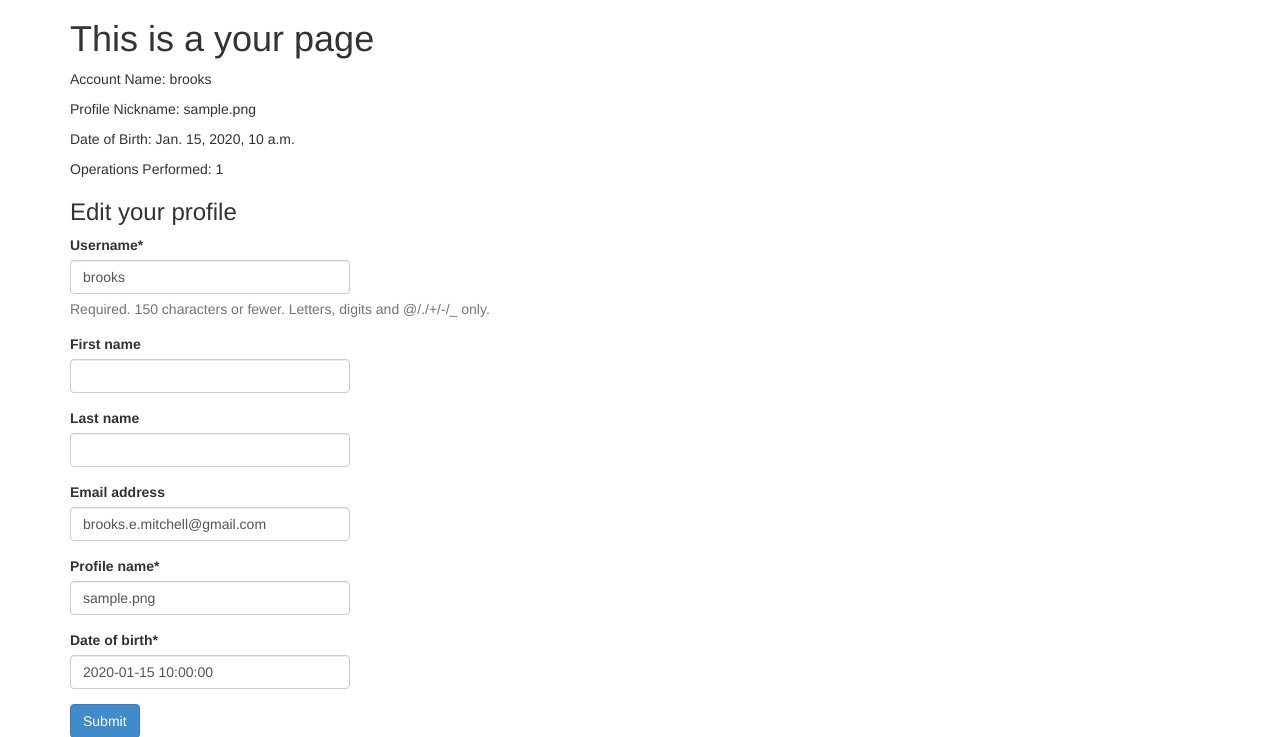
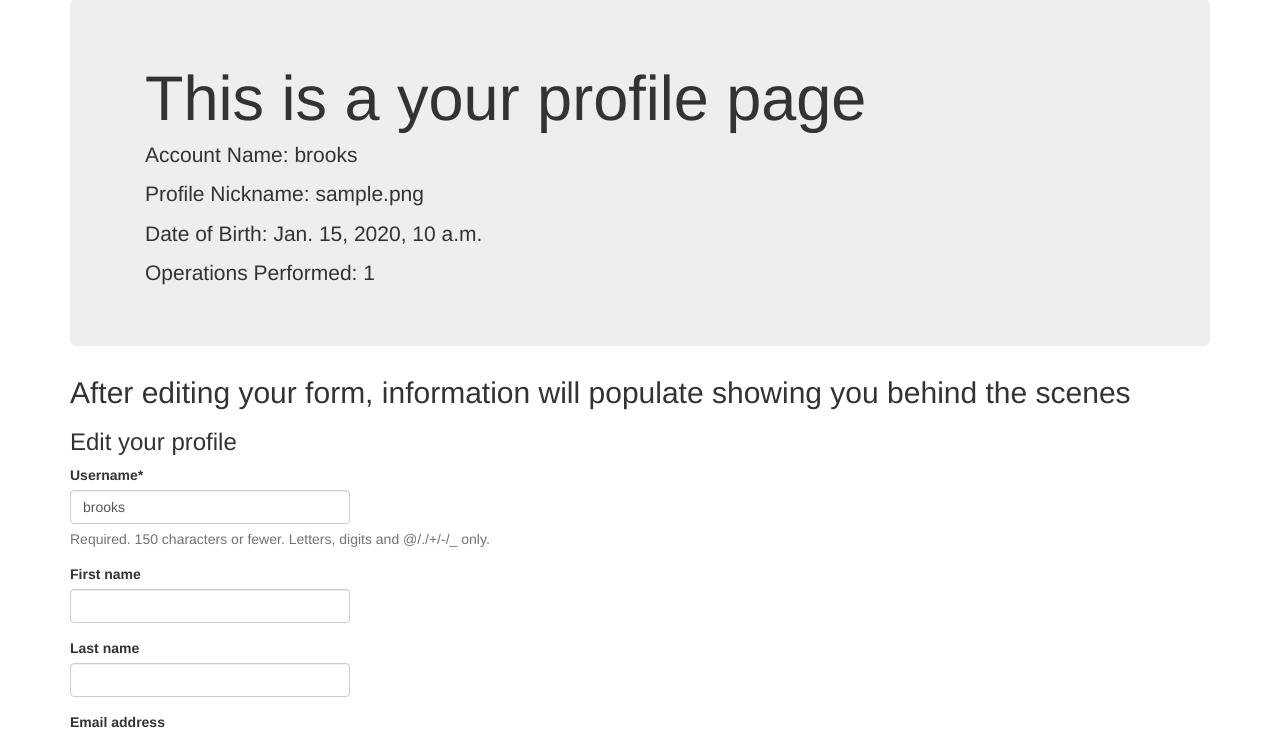
Before and after one commit to Brooks-Mitchell/brookssphere, a Django app: page /learn/ in a window 1280 px wide. Shown: the part 51-788 px from the top of the page. Run offline with Django 3.2, Linux system fonts and the light colour scheme; a user stored in the database is signed in; tables that the repository leaves empty hold one stand-in row (values such as "Sample post"); some libraries are stand-ins or nearby versions.

Commit message:
update format of learn and about HTML

```diff
--- a/brookssphere/app/templates/app/about.html
+++ b/brookssphere/app/templates/app/about.html
@@ -18,7 +18,7 @@
         <a href="https://github.com/Brooks-Mitchell">GitHub</a>
     </address>
 </div>
-<div>
+<div class="list-group">
     <h2>About The Site</h2>
 
     <h3>Roadmap</h3>
@@ -27,6 +27,8 @@
         <li class="list-group-item">Implement JavaScript React frontend</li>
         <li class="list-group-item">Redo profiles to allow for "connections" system</li>
         <li class="list-group-item">Add complexity to learn page</li>
+        <li class="list-group-item">Dark mode</li>
+        <li class="list-group-item">Gamify - achievements and more</li>
     </ul>
 </div>
 
--- a/brookssphere/app/templates/app/learn.html
+++ b/brookssphere/app/templates/app/learn.html
@@ -3,16 +3,18 @@
 {% block content %}
 {% load crispy_forms_tags %}
 
-
-
-<div>
-    <h1>This is a your page</h1>
+<div class="jumbotron jumbotron-fluid">
+    <div class="container">
+        <h1 class="display-4">This is a your profile page</h1>
         <p>Account Name: {{ user.username }}</p>
         <p>Profile Nickname: {{ user.profile.profile_name }}</p>
         <p>Date of Birth: {{ user.profile.date_of_birth }}</p>
         <p>Operations Performed: {{ user.profile.operations_performed }}</p>
     </div>
+</div>
 
+<div class="learn-container">
+    <h2>After editing your form, information will populate showing you behind the scenes</h2>
     {% if changed_user_data is not None %}
     <div class="learn-output">
         <p>The following user account fields were changed:</p>
@@ -39,6 +41,8 @@
 
     {% endif %}
 
+</div>
+
 <div>
     <h3>Edit your profile</h3>
     <form action="/learn/" method="post">
--- a/brookssphere/app/views.py
+++ b/brookssphere/app/views.py
@@ -1,11 +1,11 @@
 
-from urllib import request
+
 from django.contrib.auth.forms import UserCreationForm
 from .forms import NewUserForm, UserForm, ProfileForm
 from django.contrib import messages
 from django.shortcuts import  render, redirect
 
-
+#from urllib import request
 from datetime import datetime
 from django.shortcuts import render
 from django.http import HttpRequest
@@ -64,6 +64,7 @@ def learn(request):
             profile_form.save()
             messages.success(request, ('Account Updated'))
 
+            # TODO: move this into a function
             if user_form.has_changed():
                 changed_user_data = user_form.changed_data
                 increment_operations(request, changed_user_data)
@@ -94,7 +95,7 @@ def learn(request):
 
 
 def get_meta_string(request):
-    meta_info = request.META.get('HTTP_USER_AGENT' , '')
+    meta_info = request.META.get('HTTP_USER_AGENT' , '') #REMOTE_ADDR = IP address
     return meta_info
 
 def increment_operations(request, user_data = None, profile_data = None):
```
Lines whose indentation alone changed are shown as unchanged.
